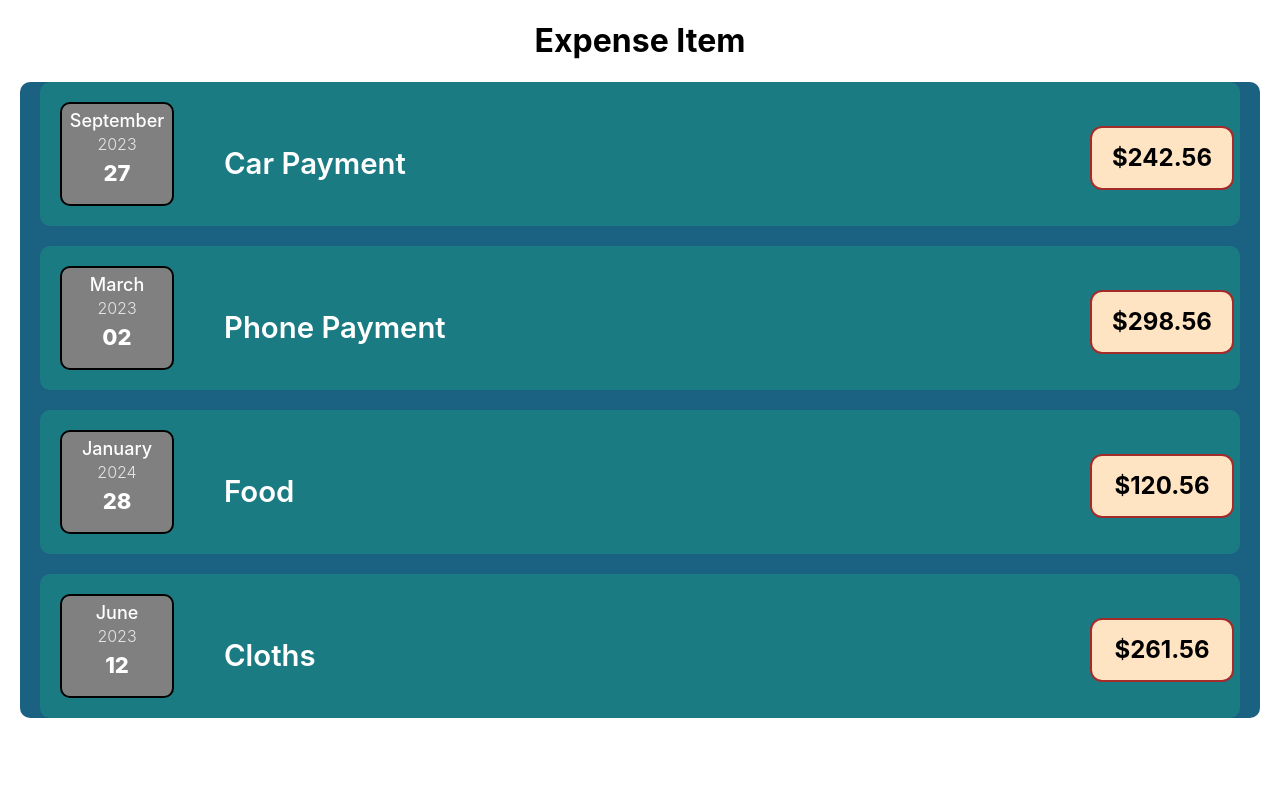
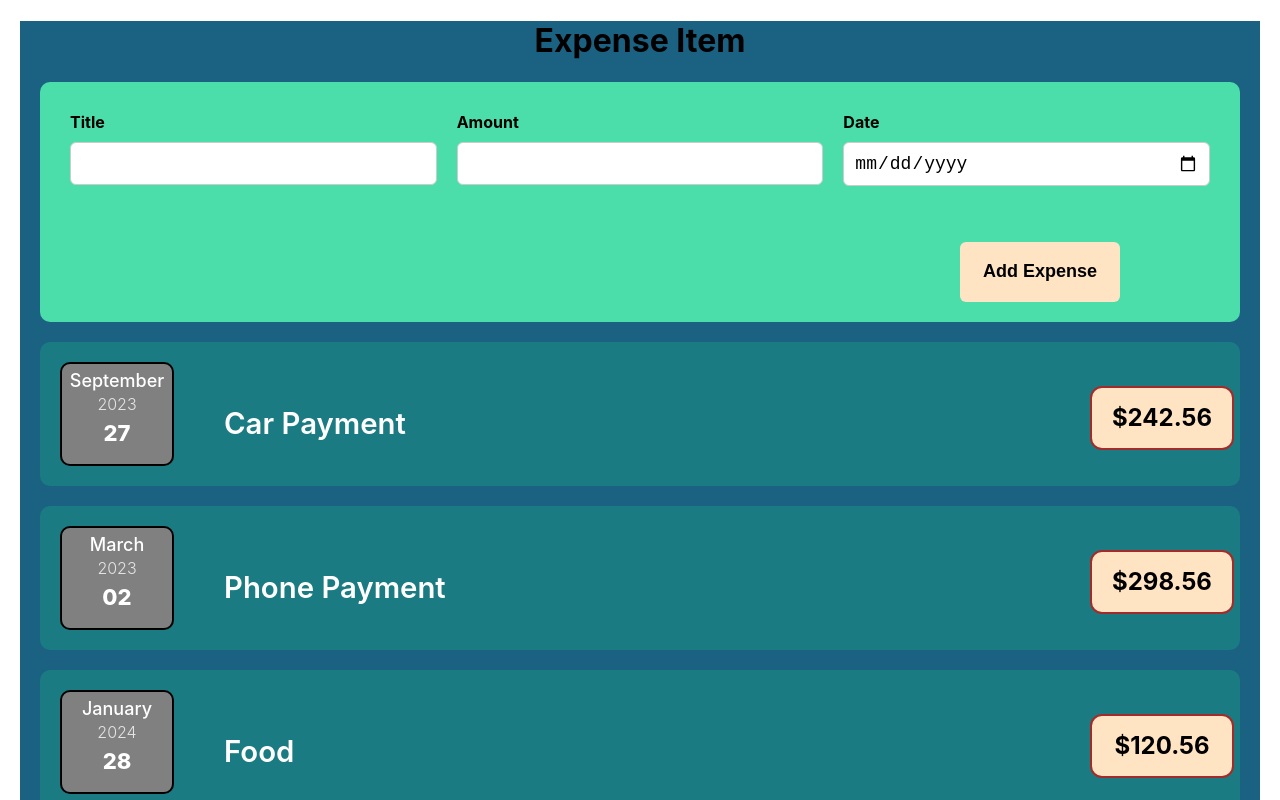
Before and after one commit to abubakarnangrii/demo, a React (Create React App) app in the folder demo/: page / in a window 1280 px wide. Shown: the top 800 px of the page. Built offline with nearby package versions, Linux system fonts and the light colour scheme.

Commit message:
State start

```diff
--- a/demo/src/App.css
+++ b/demo/src/App.css
@@ -1,5 +1,5 @@
 .App{
     text-align: center;
-    background-color: #ffffffc5;
+    background-color: rgb(27, 97, 130);
     margin: 20px;
 }
--- a/demo/src/App.js
+++ b/demo/src/App.js
@@ -1,6 +1,7 @@
 
 import './App.css';
 import Expenses from './components/Expenses/Expenses';
+import NewExpense from './components/NewExpenses/NewExpense';
 
 function App() {
   const expenses = [
@@ -28,6 +29,7 @@ function App() {
   return (
     <div className="App">
       <h1 className='Expense-item-title'>Expense Item</h1>
+      <NewExpense/>
       <Expenses item={expenses} />
     </div>
   );
--- a/demo/src/components/ExpenseItem/ExpenseItem.js
+++ b/demo/src/components/Expenses/ExpenseItem/ExpenseItem.js
@@ -1,14 +1,16 @@
-import React from 'react';
+import React,{useState} from 'react';
 import './ExpenseItem.css';
 import ExpenseDate from '../ExpenseDate/ExpenseDate';
 
  const ExpenseItem=(props)=> {
+    const [title, setTitle] = useState(props.title);
+    const [price, setPrice] = useState(props.price);
     return (
         <div className='expense-item'>
             <ExpenseDate date={props.date} />
             <div>
-                <div className='expense-item__description'>{props.title}</div>
-                <div className='expense-item__price'>{props.price}</div>
+                <div className='expense-item__description'>{title}</div>
+                <div className='expense-item__price'>{price}</div>
             </div>
         </div>
     );
--- a/demo/src/components/Expenses/Expenses.css
+++ b/demo/src/components/Expenses/Expenses.css
@@ -1,4 +1,3 @@
 .expenses{
     border-radius: 10px;
-    background-color: rgb(27, 97, 130);
 }
--- a/demo/src/components/Expenses/Expenses.js
+++ b/demo/src/components/Expenses/Expenses.js
@@ -1,5 +1,5 @@
 import React from 'react'
-import ExpenseItem from '../ExpenseItem/ExpenseItem'
+import ExpenseItem from './ExpenseItem/ExpenseItem'
 import './Expenses.css'
 
 export default function Expenses(props) {
--- /dev/null
+++ b/demo/src/components/NewExpenses/ExpenseForm.css
@@ -0,0 +1,52 @@
+.new-expense__controls {
+    display: flex;
+    flex-wrap: wrap;
+    gap: 20px;
+    margin: 30px 30px;
+}
+
+.new-expense__control {
+    flex: 1;
+    width: 500px;
+    height: 100px;
+}
+
+label {
+    font-weight: bold;
+    display: block;
+    margin-bottom: 10px;
+    text-align: left;
+}
+
+input {
+    width: 100%;
+    padding: 10px;
+    font-size: 18px;
+    border: 1px solid #ccc;
+    border-radius: 6px;
+    box-sizing: border-box;
+}
+
+.new-expense__actions {
+    margin-top: 20px;
+    margin-bottom: 20px;
+    text-align: right;
+}
+
+button {
+    padding: 10px 20px;
+    font-size: 18px;
+    background-color: bisque;
+    color: #000;
+    border-radius: 6px;
+    cursor: pointer;
+    margin-right: 120px;
+    height: 60px;
+    width: 160px;
+    font-weight: 600;
+    border: none;
+}
+
+button:hover {
+    background-color: rgb(198, 170, 136);
+}
--- /dev/null
+++ b/demo/src/components/NewExpenses/ExpenseForm.js
@@ -0,0 +1,38 @@
+import React, { useState } from 'react'
+import './ExpenseForm.css'
+
+export default function ExpenseForm() {
+    const [enterTitle, setEnterTitle]=useState('');
+    const [enterAmount, setEnterAmount] = useState('');
+    const [enterDate, setEnterDate] = useState('');
+    const titleChangeHandler =(event)=>{
+        setEnterTitle(event.target.value)
+    }
+    const amountChangeHandler = (event) => {
+        setEnterAmount(event.target.value)
+    }
+    const dateChangeHandler = (event) => {
+        setEnterDate(event.target.value)
+    }
+    return (
+        <form>
+            <div className='new-expense__controls'>
+                <div className='new-expense__control'>
+                    <label>Title</label>
+                    <input type='text' value={enterTitle} onChange={titleChangeHandler}/>
+                </div>
+                <div className='new-expense__control'>
+                    <label>Amount</label>
+                    <input type='number' value={enterAmount} min={0.01} step={0.01} onChange={amountChangeHandler}/>
+                </div>
+                <div className='new-expense__control'>
+                    <label>Date</label>
+                    <input type='date' value={enterDate} min="2019-01-01" max="2022-12-31" onChange={dateChangeHandler}/>
+                </div>
+            </div>
+            <div className='new-expense__actions'>
+                <button type='submit'>Add Expense</button>
+            </div>
+        </form>
+    )
+}
--- /dev/null
+++ b/demo/src/components/NewExpenses/NewExpense.css
@@ -0,0 +1,8 @@
+.new-expenses{
+    background-color: rgb(75, 222, 170);
+    width: auto;
+    display: flex;
+    align-items: center;
+    margin: 20px 20px;
+    border-radius: 10px;
+}
--- /dev/null
+++ b/demo/src/components/NewExpenses/NewExpense.js
@@ -0,0 +1,11 @@
+import React from 'react'
+import './NewExpense.css'
+import ExpenseForm from './ExpenseForm'
+
+export default function NewExpense() {
+  return (
+    <div className='new-expenses'>
+      <ExpenseForm/>
+    </div>
+  )
+}
```
Also changed, not shown: demo/src/components/Expenses/ExpenseDate/ExpenseDate.css (renamed from demo/src/components/ExpenseDate/ExpenseDate.css), demo/src/components/Expenses/ExpenseDate/ExpenseDate.js (renamed from demo/src/components/ExpenseDate/ExpenseDate.js), demo/src/components/Expenses/ExpenseItem/ExpenseItem.css (renamed from demo/src/components/ExpenseItem/ExpenseItem.css).
